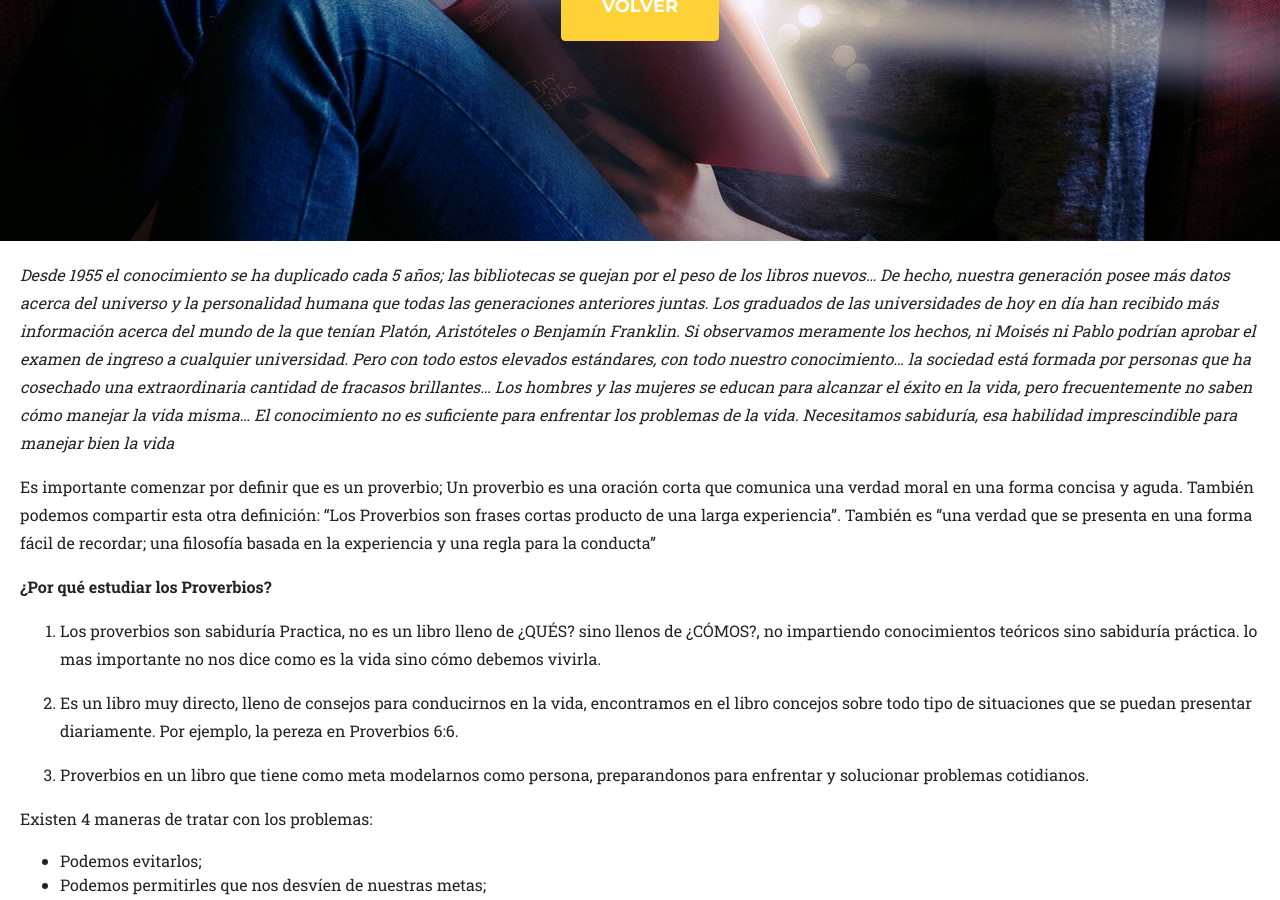
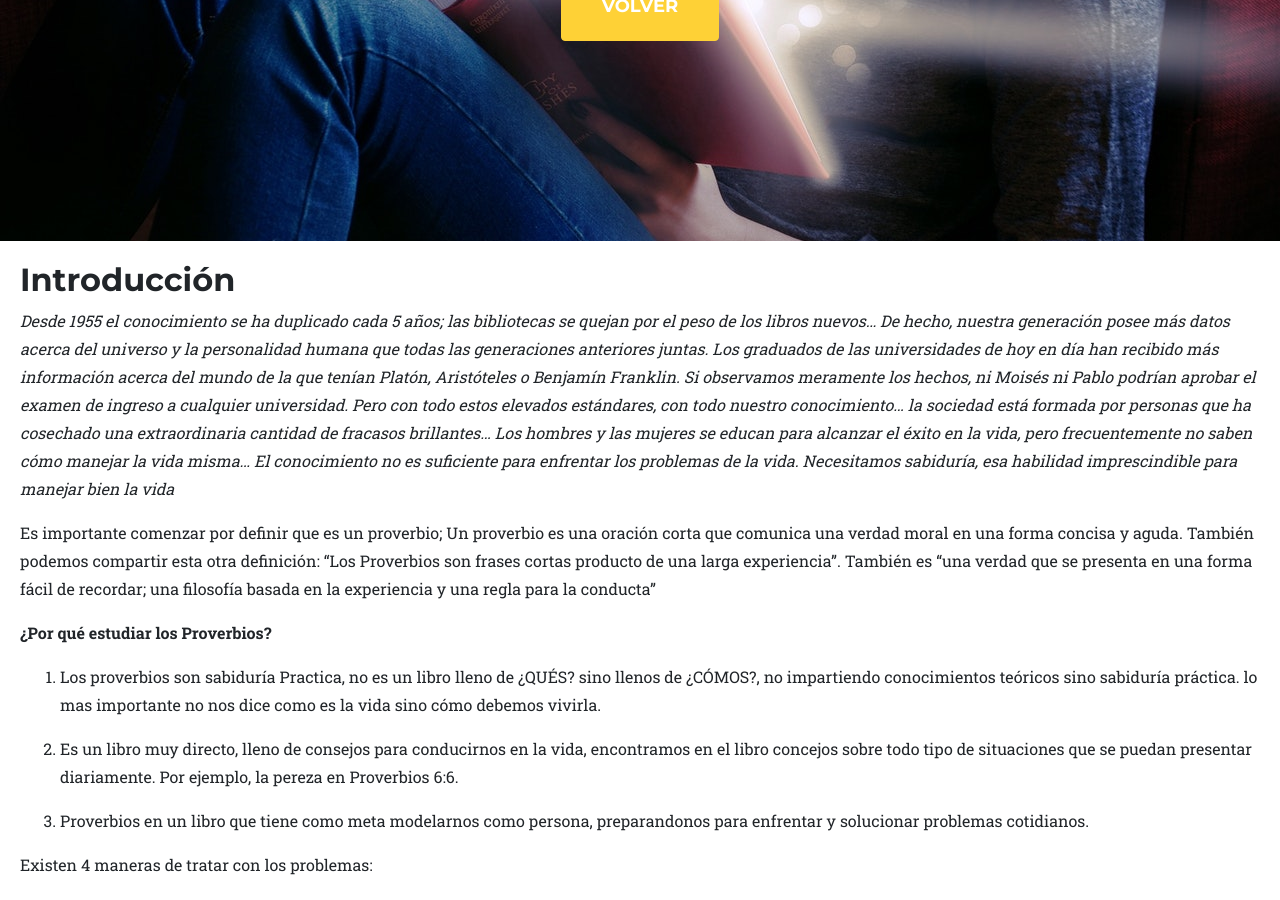
Before and after one commit to Escueladominical/Escueladominical.github.io, a Jekyll site: the page built from _posts/2018-04-14-sabidur-a-vertical-para-la-vida-horizontal.md, in a window 1280 px wide and 900 px high, scrolled down 593 px. Built offline with Jekyll 4.4.1, drawn with Linux system fonts in a browser that asks for light colours; some web fonts are replaced.

Commit message:
Update 2018-04-14-sabidur-a-vertical-para-la-vida-horizontal.md

```diff
--- a/_posts/2018-04-14-sabidur-a-vertical-para-la-vida-horizontal.md
+++ b/_posts/2018-04-14-sabidur-a-vertical-para-la-vida-horizontal.md
@@ -7,6 +7,8 @@ published: true
 title: Sabiduría Vertical para la Vida Horizontal
 verso-biblico: 'Proverbios 1:1–9'
 ---
+## Introducción
+
 _Desde 1955 el conocimiento se ha duplicado cada 5 años; las bibliotecas se quejan por el peso de
 los libros nuevos... De hecho, nuestra generación posee más datos acerca del universo y la
 personalidad humana que todas las generaciones anteriores juntas. Los graduados de las
```
